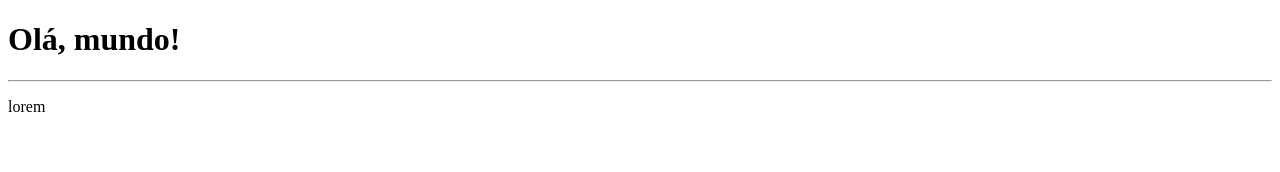
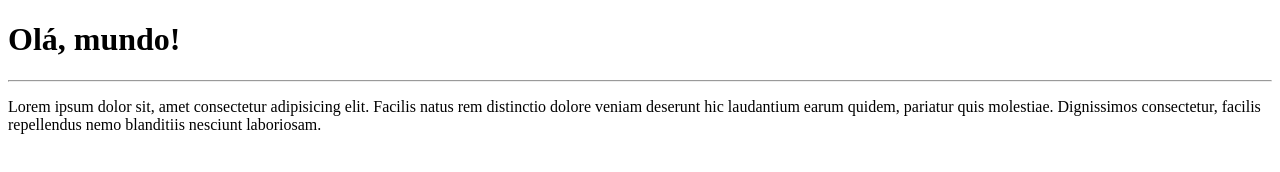
Before and after one commit to hectorsantoro/Ola-Mundo, a plain HTML site: page Site exemplo/index.html in a window 1280 px wide. Drawn offline with Linux system fonts and the light colour scheme.

Commit message:
Acrescentei o lorem

```diff
--- a/Site exemplo/index.html
+++ b/Site exemplo/index.html
@@ -9,6 +9,9 @@
 <body>
     <h1>Olá, mundo!</h1>
     <hr>
-    <p>lorem</p>
+    <p>Lorem ipsum dolor sit, amet consectetur adipisicing elit.
+     Facilis natus rem distinctio dolore veniam deserunt hic laudantium
+     earum quidem, pariatur quis molestiae. Dignissimos consectetur,
+     facilis repellendus nemo blanditiis nesciunt laboriosam.</p>
 </body>
 </html>
```
